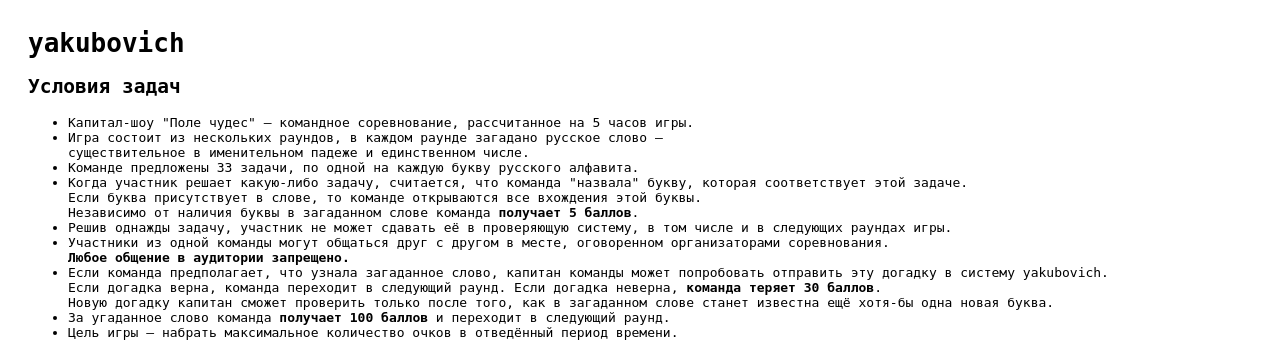
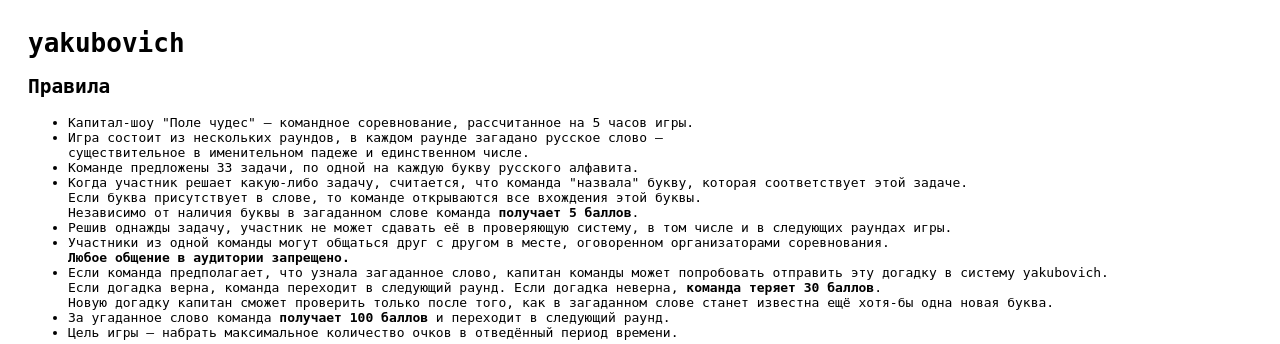
Before and after one commit to mingaleg/yakubovich, a Django app: page /rules/ in a window 1280 px wide. Shown: the top 344 px of the page. Run offline with Django 3.2, Linux system fonts and the light colour scheme.

Commit message:
minor fix

```diff
--- a/templates/yakubovich/rules.html
+++ b/templates/yakubovich/rules.html
@@ -17,7 +17,7 @@
     </head>
     <body>
         <h1>yakubovich</h1>
-        <h2>Условия задач</h2>
+        <h2>Правила</h2>
         <ul>
             <li>Капитал-шоу "Поле чудес" &mdash; командное соревнование, рассчитанное на 5 часов игры.</li>
             <li>Игра состоит из нескольких раундов, в каждом раунде загадано русское слово &mdash;<br/>
```
